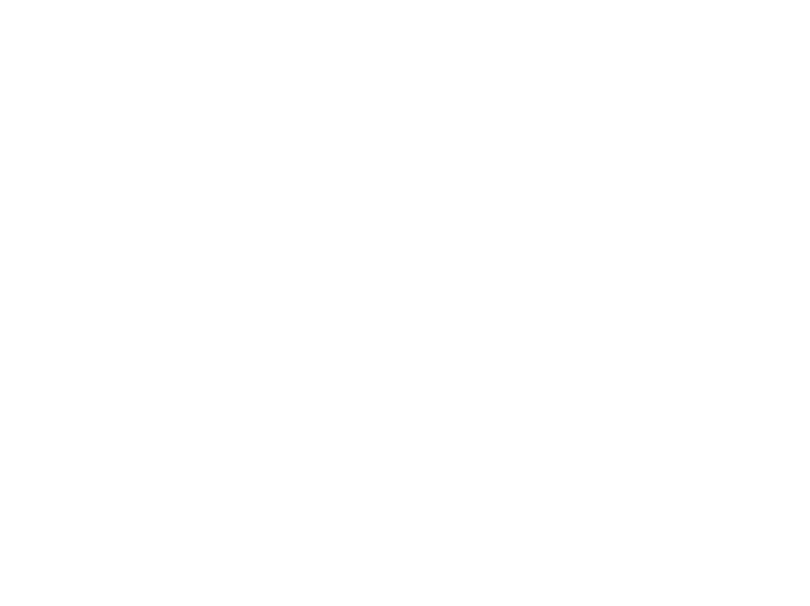
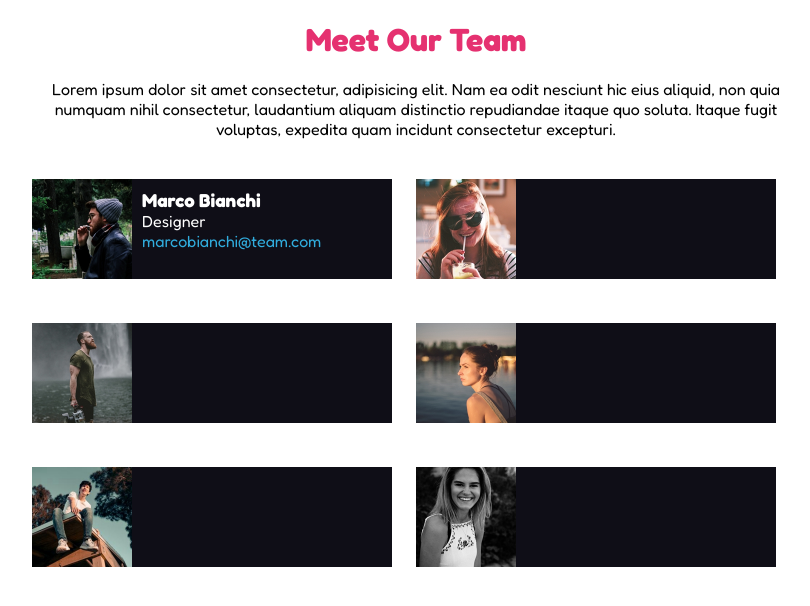
Before and after one commit to davidecaputo/html-css-float-cards, a plain HTML site: page index.html in a window 1280 px wide. Shown: the whole page, without its empty margins (224-1034 px from the left). Drawn offline with Linux system fonts and the light colour scheme.

Commit message:
Add title, subtitle and cards

```diff
--- a/css/style.css
+++ b/css/style.css
@@ -0,0 +1,54 @@
+/*
+colori:
+titolo: #e53170
+sfondo: #0f0e17
+email: #31adde
+*/
+
+*{
+    margin: 0;
+    padding: 0;
+    box-sizing: border-box;
+    font-family: 'Fredoka', sans-serif;
+}
+
+body{
+    width: 60%;
+    margin: 0 auto;
+}
+
+h1{
+    text-align: center;
+    margin: 20px;
+    color: #e53170;
+}
+
+main > p{
+    text-align: center;
+}
+
+.card{
+    width: 360px;
+    height: 100px;
+    margin: 40px 20px 0px 0px;
+    display: inline-block;
+    background-color: #0f0e17;
+    color: white;
+}
+
+.foto{
+    width: 100px;
+}
+
+.left{
+    float: left;
+}
+
+.text-content{
+    padding: 10px;
+    float: left;
+}
+
+.email{
+    color: #31adde;
+}
--- a/index.html
+++ b/index.html
@@ -4,18 +4,46 @@
     <meta charset="UTF-8">
     <meta http-equiv="X-UA-Compatible" content="IE=edge">
     <meta name="viewport" content="width=device-width, initial-scale=1.0">
+    <link rel="stylesheet" href="./css/style.css">
+    <link rel="preconnect" href="https://fonts.googleapis.com">
+    <link rel="preconnect" href="https://fonts.gstatic.com" crossorigin>
+    <link href="https://fonts.googleapis.com/css2?family=Fredoka:wght@400;700&display=swap" rel="stylesheet">
     <title>Floating Cards</title>
 </head>
 <body>
     <!-- inizio header -->
     <header>
-
+        <h1>Meet Our Team</h1>
     </header>
     <!-- fine header -->
 
     <!-- inizio main -->
     <main>
+        <p>Lorem ipsum dolor sit amet consectetur, adipisicing elit. Nam ea odit nesciunt hic eius aliquid, non quia numquam nihil consectetur, laudantium aliquam distinctio repudiandae itaque quo soluta. Itaque fugit voluptas, expedita quam incidunt consectetur excepturi.</p>
 
+        <div class="card">
+            <img src="./img/assets/img/male1.png" alt="" class="foto left">
+            <div class="text-content">
+                <h3>Marco Bianchi</h3>
+                <p>Designer</p>
+                <p class="email">marcobianchi@team.com</p>
+            </div>
+        </div>
+        <div class="card">
+            <img src="./img/assets/img/female1.png" alt="" class="foto left">
+        </div>
+        <div class="card">
+            <img src="./img/assets/img/male2.png" alt="" class="foto left">
+        </div>
+        <div class="card">
+            <img src="./img/assets/img/female2.png" alt="" class="foto left">
+        </div>
+        <div class="card">
+            <img src="./img/assets/img/male3.png" alt="" class="foto left">
+        </div>
+        <div class="card">
+            <img src="./img/assets/img/female3.png" alt="" class="foto left">
+        </div>
     </main>
     <!-- fine main -->
 
```
